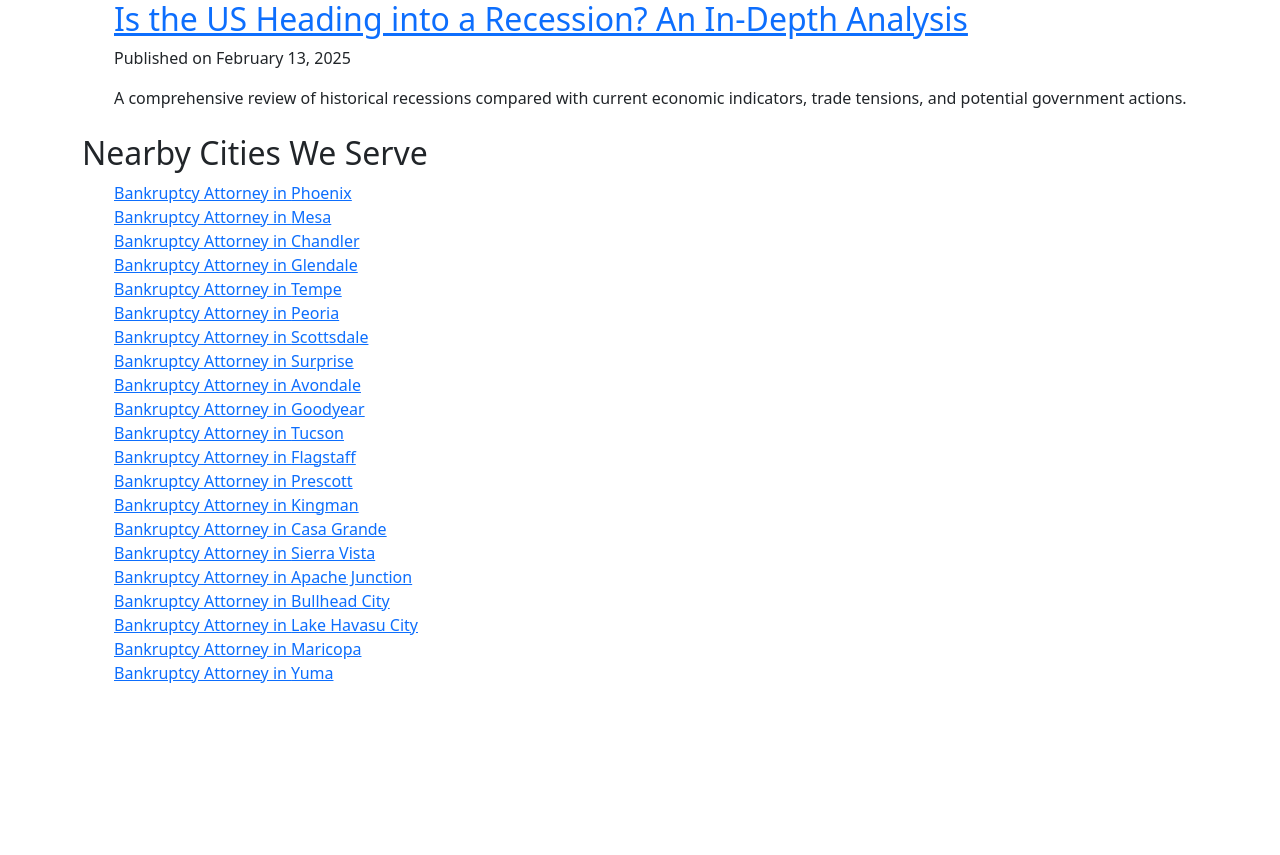
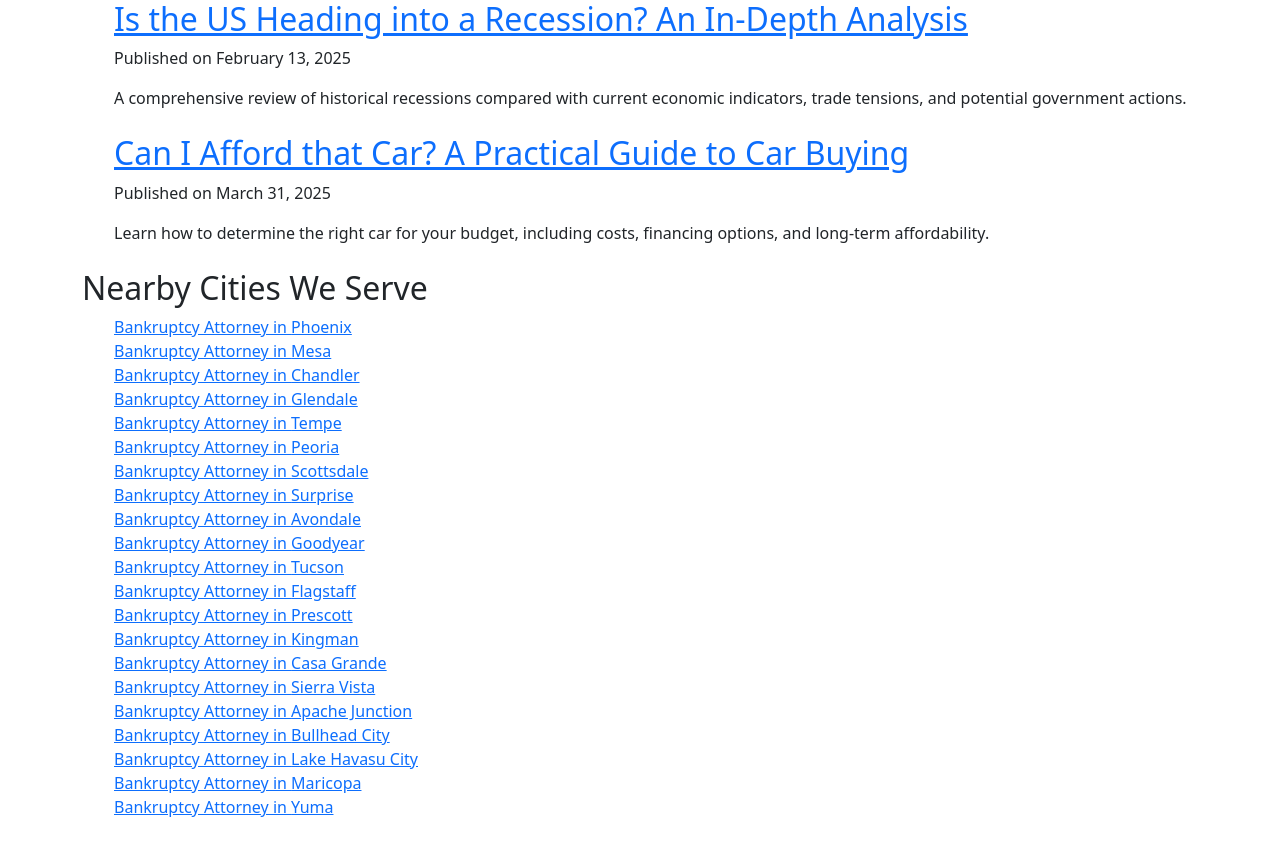
Before and after one commit to caseyy2003/next.js-az-gyr-bksite, a Next.js app: page /arizona-bankruptcy-lawyers-blog in a window 1280 px wide. Shown: the part 1640-2495 px from the top of the page. Before the commit the page ends 2365 px from the top, so only its background shows below. Built offline with nearby package versions, Linux system fonts and the light colour scheme.

Commit message:
added blog post

```diff
--- a/src/app/arizona-bankruptcy-lawyers-blog/how-to-determine-what-car-you-can-afford/page.tsx
+++ b/src/app/arizona-bankruptcy-lawyers-blog/how-to-determine-what-car-you-can-afford/page.tsx
@@ -105,7 +105,7 @@ const CarAffordabilityPage = () => {
 
       <h2 className="text-2xl font-semibold mt-6">3. Understand Your Credit Score</h2>
       <p className="mt-2">
-        Your credit score plays a pivotal role in determining your interest rate
+        Your credit score plays a big role in determining your interest rate
         and, by extension, your monthly payment. A higher credit score often
         translates into lower interest rates and more favorable loan terms. This
         difference can save you thousands of dollars over the life of the loan{" "}
--- a/src/app/arizona-bankruptcy-lawyers-blog/page.tsx
+++ b/src/app/arizona-bankruptcy-lawyers-blog/page.tsx
@@ -178,6 +178,22 @@ const BlogPage = () => {
             A comprehensive review of historical recessions compared with current economic indicators, trade tensions, and potential government actions.
           </p>
         </li>
+
+        {/* New Post: What Kind of Car Can I Afford? */}
+        <li className="mb-4">
+          <h2 className="text-xl font-semibold">
+            <Link
+              href="/arizona-bankruptcy-lawyers-blog/how-to-determine-what-car-you-can-afford"
+              className="text-blue-600 hover:underline"
+            >
+              Can I Afford that Car? A Practical Guide to Car Buying
+            </Link>
+          </h2>
+          <p className="text-gray-600 text-sm">Published on March 31, 2025</p>
+          <p>
+            Learn how to determine the right car for your budget, including costs, financing options, and long-term affordability.
+          </p>
+          </li>
       </ul>
 
       {/* Service Areas Section for Internal Linking */}
--- a/src/app/contact/page.tsx
+++ b/src/app/contact/page.tsx
@@ -6,7 +6,7 @@ const ContactPage = () => {
     <div className="container mx-auto p-6">
       {/* SEO Metadata */}
       <Head>
-        <title>Contact Us | Arizona Bankruptcy Attorneys</title>
+        <title>Contact Us | My AZ Law Firm</title>
         <meta
           name="description"
           content="Contact our experienced Arizona bankruptcy attorneys for a free consultation. We provide expert Chapter 7 &amp; Chapter 13 legal services remotely, serving all of Arizona."
```
